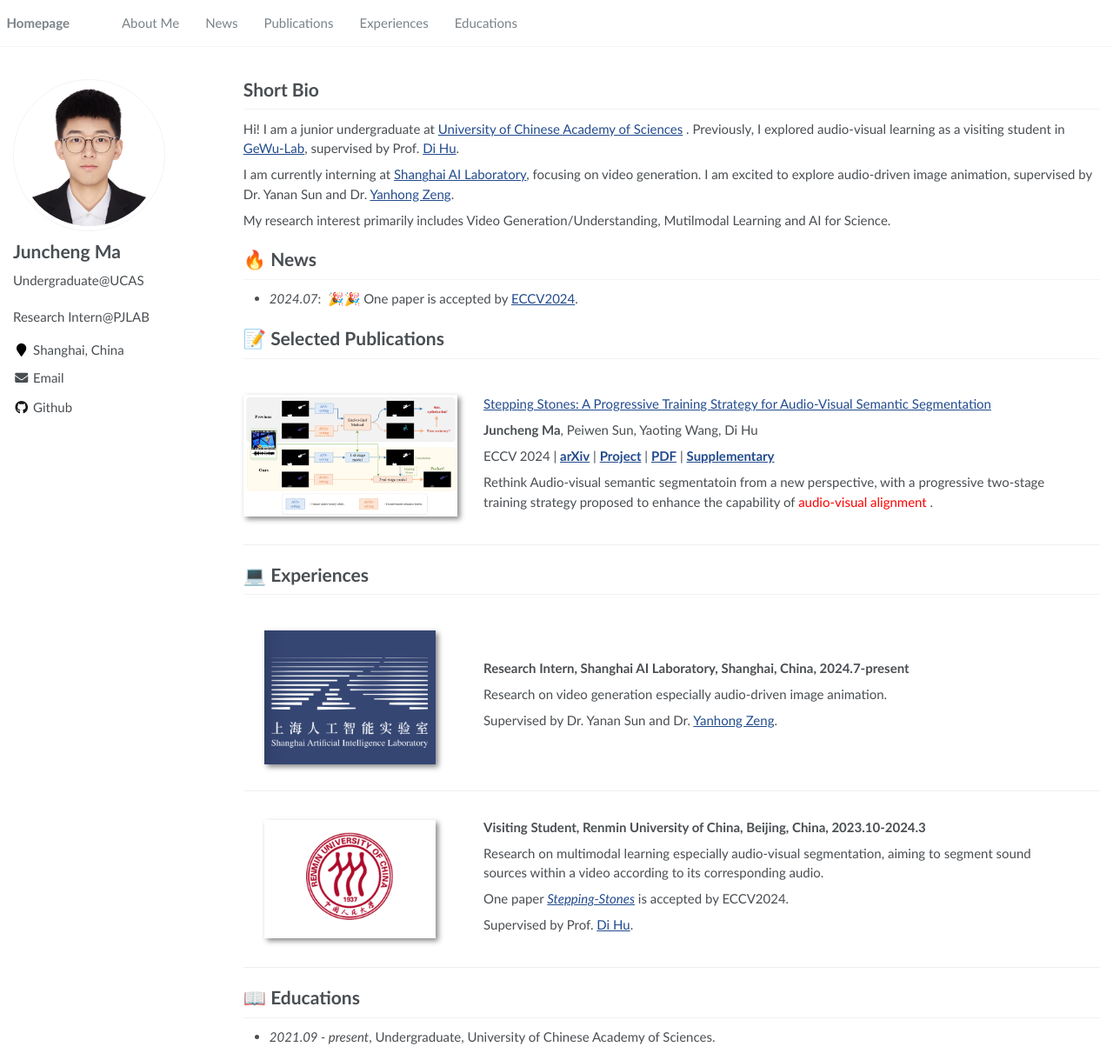
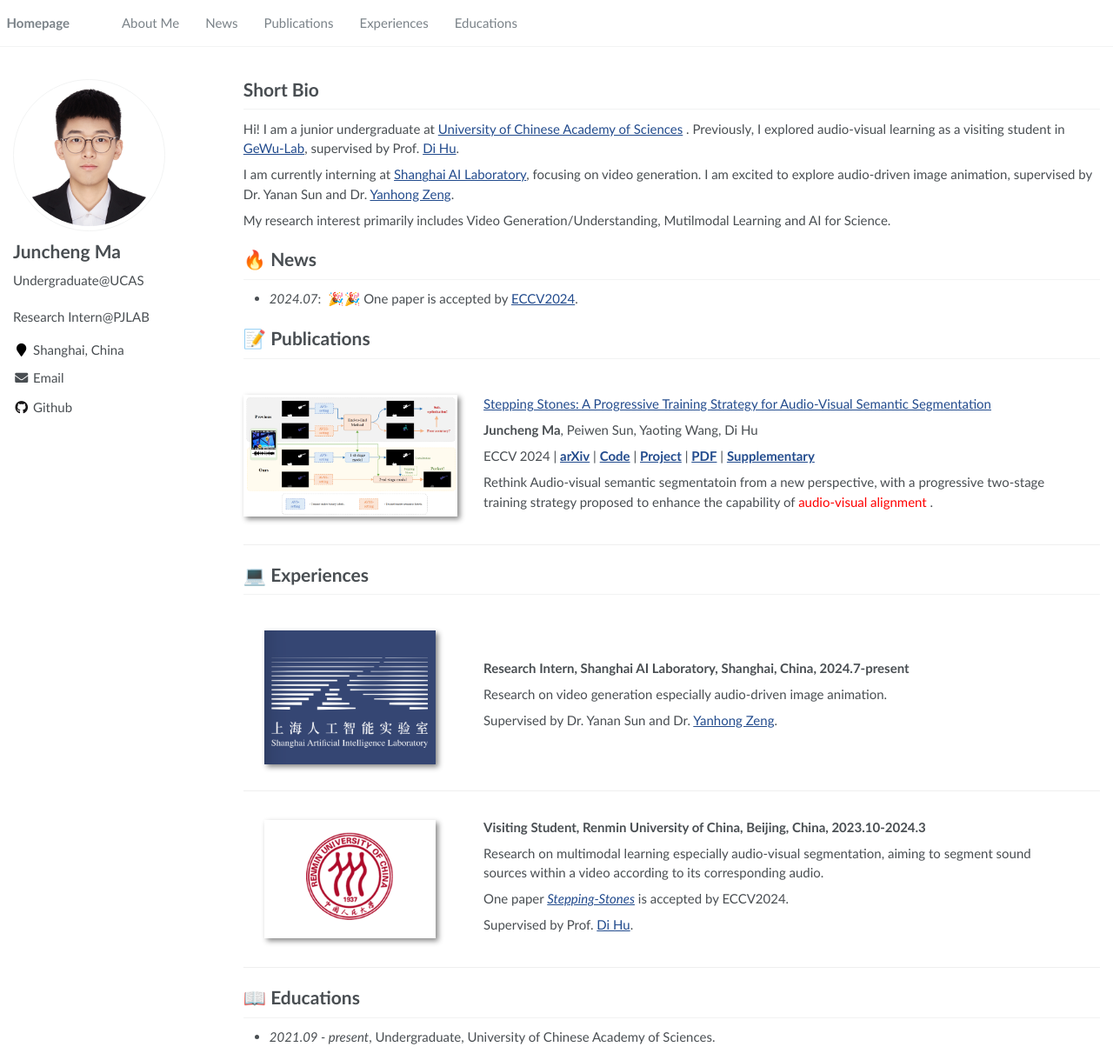
Before and after one commit to ucasmjc/ucasmjc.github.io, a Jekyll site: the page built from _pages/about.md, in a window 1280 px wide and 1219 px high. Shown: the whole window at 87% size. Built offline with Jekyll 4.4.1, drawn with Linux system fonts in a browser that asks for light colours.

Commit message:
update code

```diff
--- a/_pages/about.md
+++ b/_pages/about.md
@@ -28,7 +28,7 @@ My research interest primarily includes Video Generation/Understanding, Mutilmod
 - *2024.07*: &nbsp;🎉🎉 One paper is accepted by <a href='https://eccv2024.ecva.net/'>ECCV2024</a>.
 
 
-# 📝 Selected Publications
+# 📝 Publications
 
 <div class='paper-box'><div class='paper-box-image'><div><div class="badge"></div><img src='images/teaser.jpg' alt="sym" width="100%"></div></div>
 <div class='paper-box-text' markdown="1">
@@ -37,7 +37,7 @@ My research interest primarily includes Video Generation/Understanding, Mutilmod
 
 **Juncheng Ma**, Peiwen Sun, Yaoting Wang, Di Hu
 
-ECCV 2024 \| [**arXiv**](https://arxiv.org/abs/2407.11820) \| [**Project**](https://gewu-lab.github.io/stepping_stones/) \| [**PDF**](pdfs/09290.pdf) \| [**Supplementary**](pdfs/09290-supp.pdf)
+ECCV 2024 \| [**arXiv**](https://arxiv.org/abs/2407.11820) \| [**Code**](https://github.com/GeWu-Lab/Stepping-Stones) \| [**Project**](https://gewu-lab.github.io/stepping_stones/) \| [**PDF**](pdfs/09290.pdf) \| [**Supplementary**](pdfs/09290-supp.pdf)
 
 Rethink Audio-visual semantic segmentatoin from a new perspective, with a progressive two-stage training strategy proposed to enhance the capability of <span style="color:red">audio-visual alignment</span> .
 </div>
```
